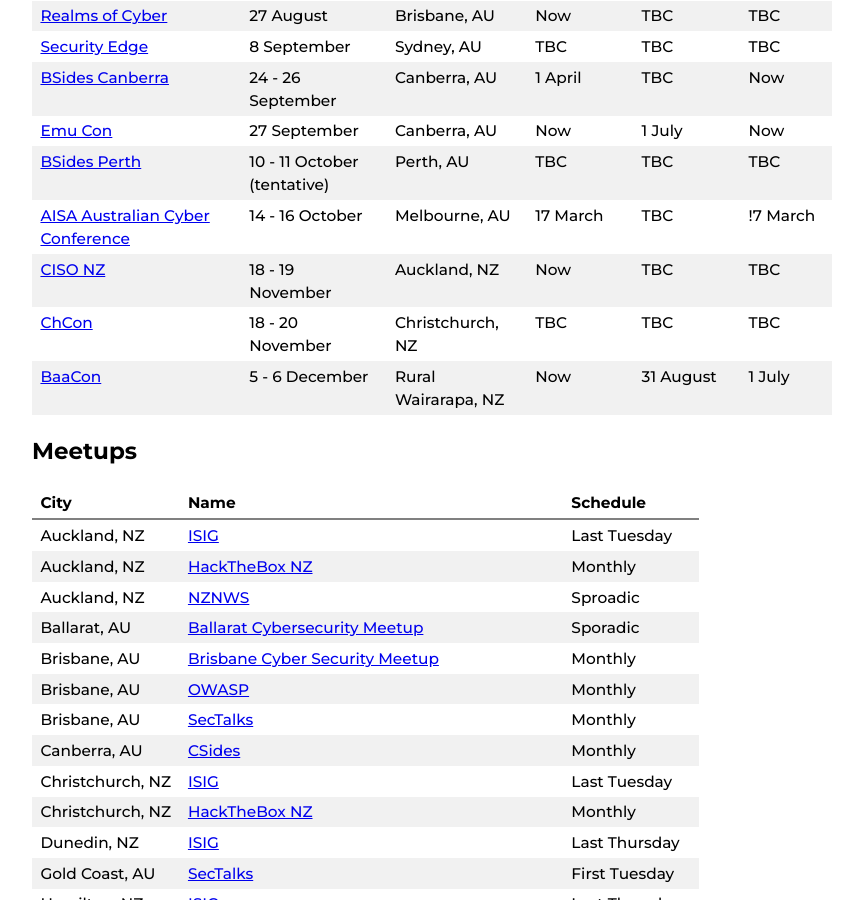
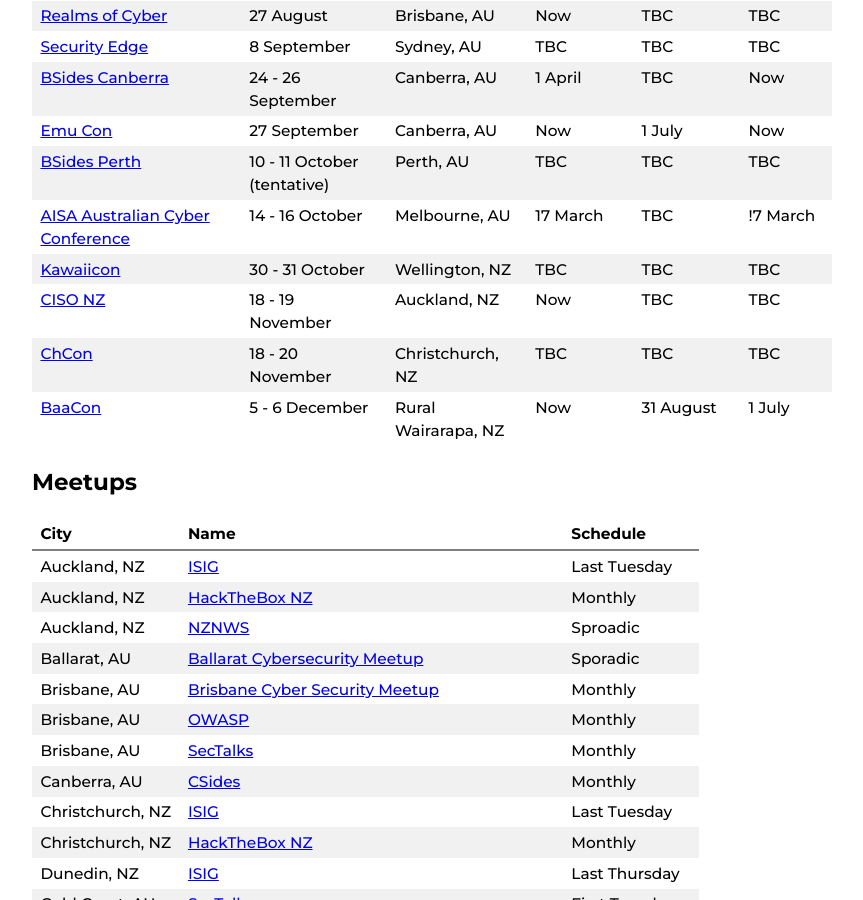
Before and after one commit to nzkarit/downundercons, a Jekyll site: the page built from index.markdown, in a window 1280 px wide and 900 px high, scrolled down 1067 px. Shown: the whole window, without its empty margins (208-1071 px from the left). Built offline with Jekyll 4.4.1, drawn with Linux system fonts in a browser that asks for light colours.

Commit message:
Update index.markdown

```diff
--- a/index.markdown
+++ b/index.markdown
@@ -35,6 +35,7 @@ These are a list of hacker/infosec cons and meetups in the NZ and Aussie Area.
 | [Emu Con](https://con.emu.team/) | 27 September | Canberra, AU | Now | 1 July | Now |
 | [BSides Perth](https://bsidesperth.com.au/) | 10 - 11 October (tentative) | Perth, AU | TBC | TBC | TBC |
 | [AISA Australian Cyber Conference](https://www.cyberconference.com.au/) | 14 - 16 October | Melbourne, AU | 17 March | TBC | !7 March |
+| [Kawaiicon](https://kawaiicon.org/) | 30 - 31 October | Wellington, NZ | TBC | TBC | TBC |
 | [CISO NZ](https://ciso-nz.coriniumintelligence.com/) | 18 - 19 November | Auckland, NZ | Now | TBC | TBC |
 | [ChCon](https://2026.chcon.nz/) | 18 - 20 November | Christchurch, NZ | TBC | TBC | TBC |
 | [BaaCon](https://baacon.nz/) | 5 - 6 December | Rural Wairarapa, NZ | Now | 31 August | 1 July |
```
